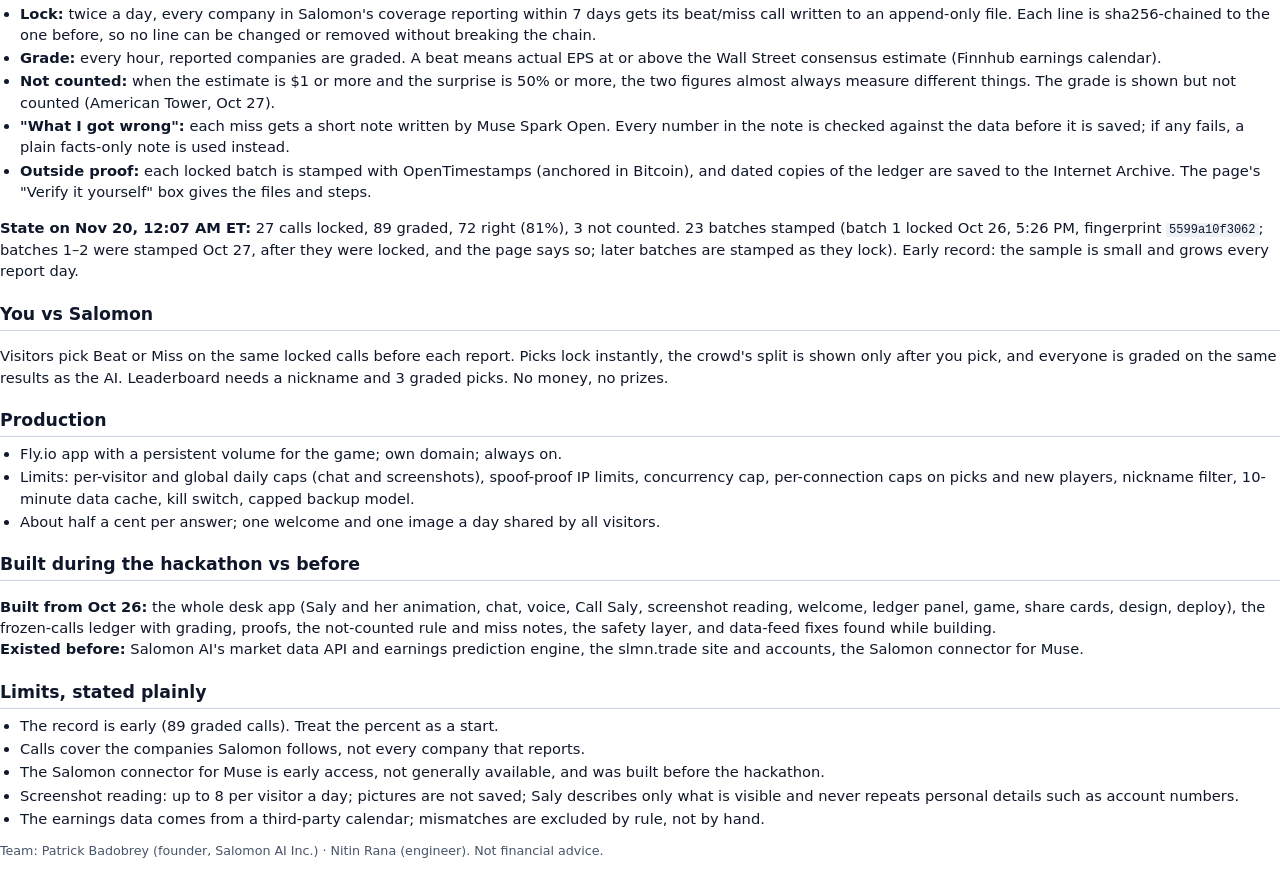
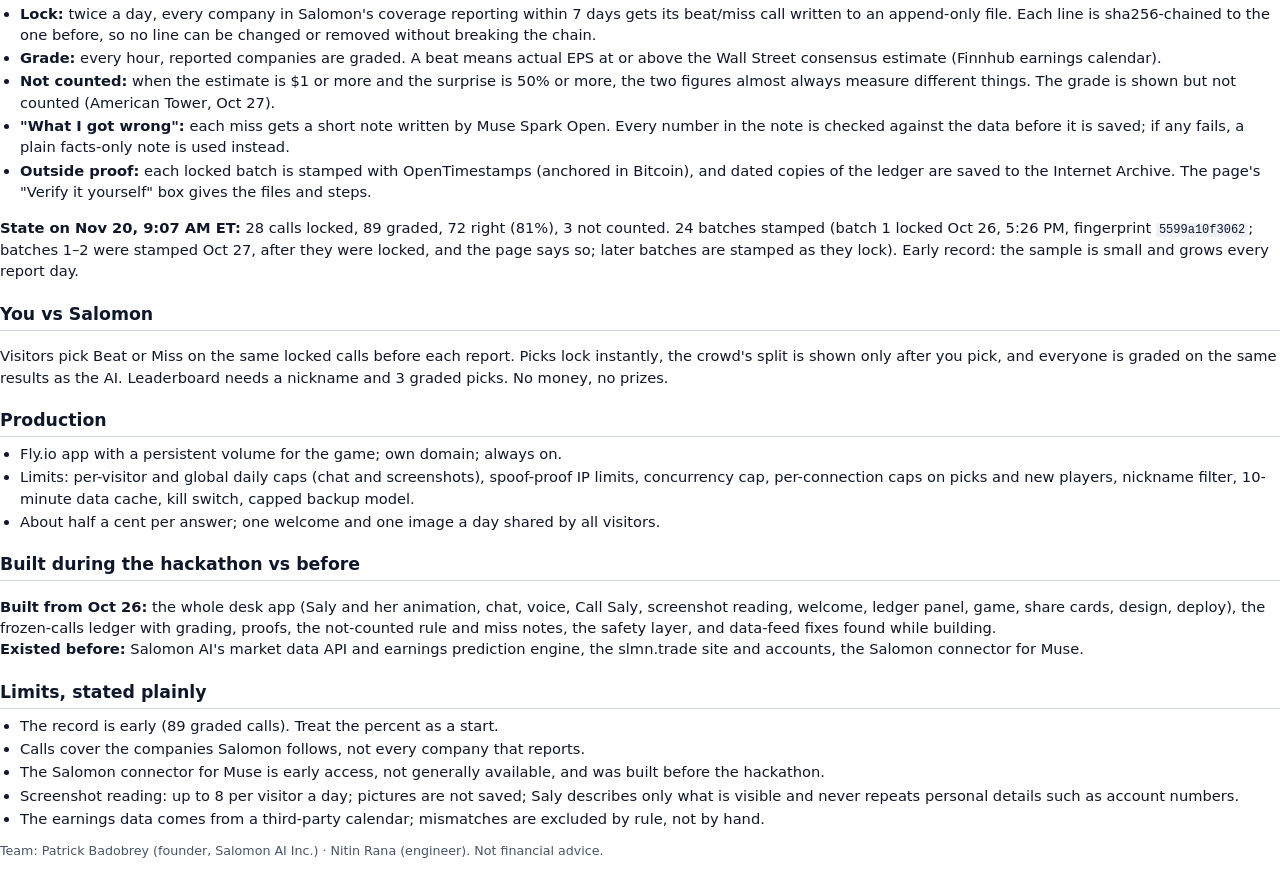
Before and after one commit to good-open-box/salomon-earnings-desk, a plain HTML site: page ARCHITECTURE.html in a window 1280 px wide. Shown: the part 781-1654 px from the top of the page. Drawn offline with Linux system fonts and the light colour scheme.

Commit message:
Architecture: state 72 of 89 right (81%)

```diff
--- a/ARCHITECTURE.html
+++ b/ARCHITECTURE.html
@@ -42,7 +42,7 @@ Figures as of Oct 28, 2026, 8:30 PM ET. Refresh on submission day: the desk grad
 <li><b>"What I got wrong":</b> each miss gets a short note written by Muse Spark Open. Every number in the note is checked against the data before it is saved; if any fails, a plain facts-only note is used instead.</li>
 <li><b>Outside proof:</b> each locked batch is stamped with OpenTimestamps (anchored in Bitcoin), and dated copies of the ledger are saved to the Internet Archive. The page's "Verify it yourself" box gives the files and steps.</li>
 </ul>
-<p><b>State on Nov 20, 12:07 AM ET:</b> 27 calls locked, 89 graded, 72 right (81%), 3 not counted. 23 batches stamped (batch 1 locked Oct 26, 5:26 PM, fingerprint <code>5599a10f3062</code>; batches 1–2 were stamped Oct 27, after they were locked, and the page says so; later batches are stamped as they lock). Early record: the sample is small and grows every report day.</p>
+<p><b>State on Nov 20, 9:07 AM ET:</b> 28 calls locked, 89 graded, 72 right (81%), 3 not counted. 24 batches stamped (batch 1 locked Oct 26, 5:26 PM, fingerprint <code>5599a10f3062</code>; batches 1–2 were stamped Oct 27, after they were locked, and the page says so; later batches are stamped as they lock). Early record: the sample is small and grows every report day.</p>
 
 <h2>You vs Salomon</h2>
 <p>Visitors pick Beat or Miss on the same locked calls before each report. Picks lock instantly, the crowd's split is shown only after you pick, and everyone is graded on the same results as the AI. Leaderboard needs a nickname and 3 graded picks. No money, no prizes.</p>
```
